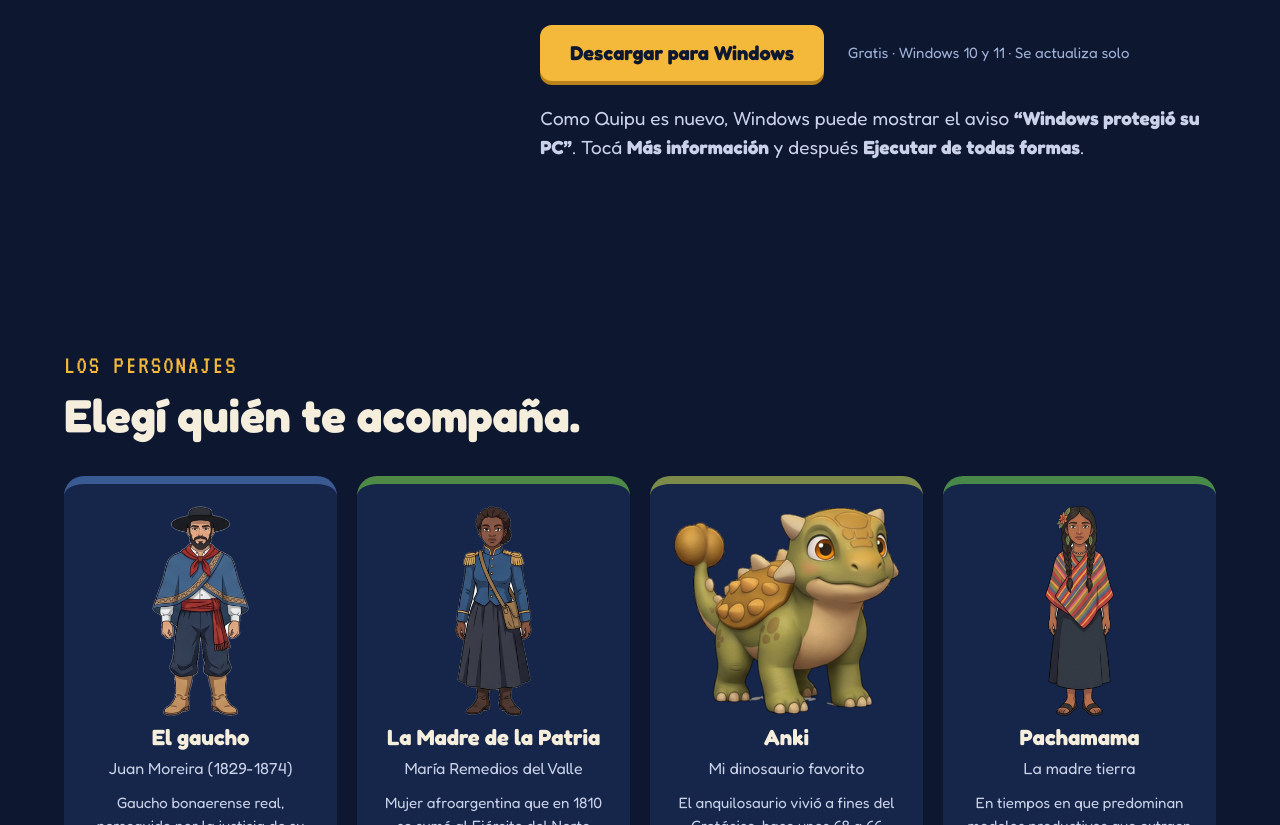
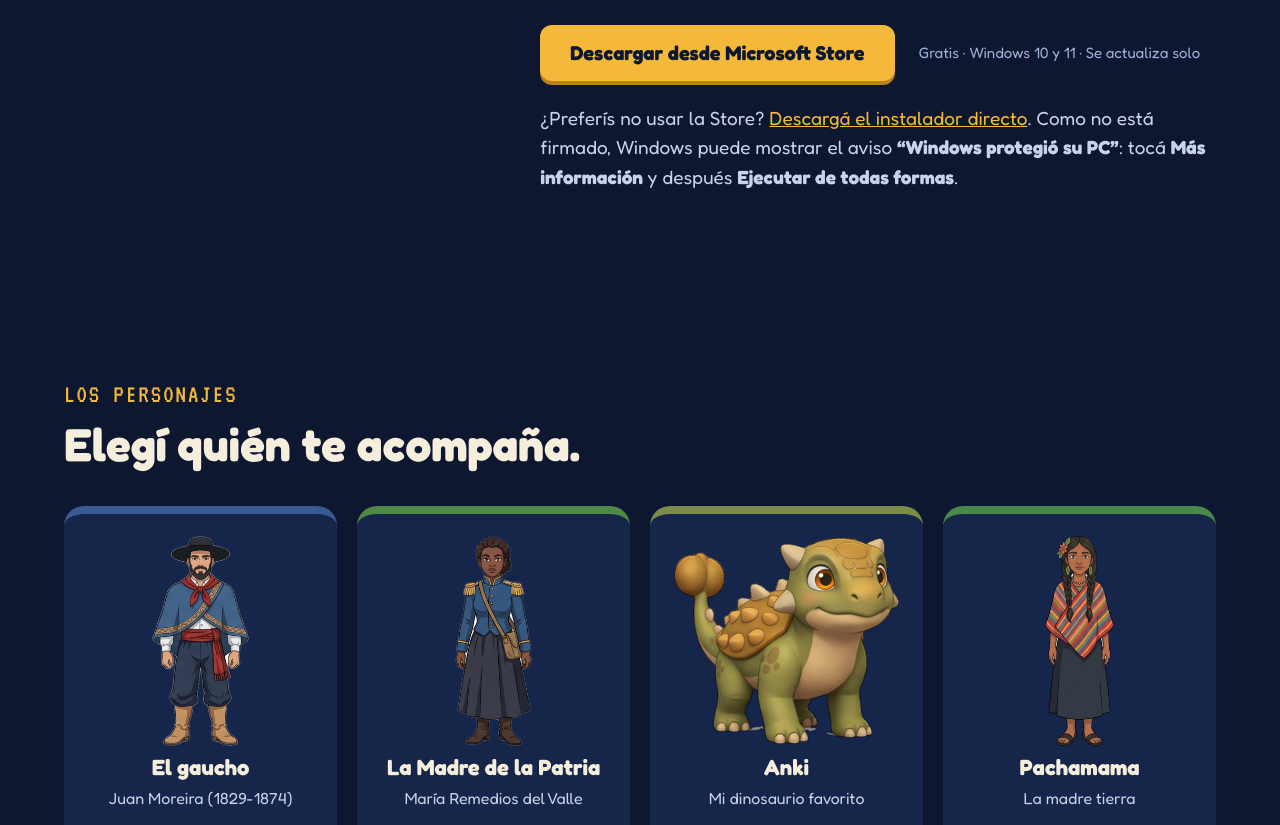
Before and after one commit to quipu-app/quipu-app.github.io, a plain HTML site: page index.html in a window 1280 px wide. Shown: the part 1940-2765 px from the top of the page. Drawn offline with Linux system fonts and the light colour scheme; no server answers.

Commit message:
Descarga principal desde la Microsoft Store

```diff
--- a/index.html
+++ b/index.html
@@ -157,11 +157,11 @@
         <div><b>Sonidos</b><span>Ambientes para concentrarte, con volumen para cada uno.</span></div>
         <div><b>Ajustes</b><span>Elegí tu personaje y la consola se viste con sus colores.</span></div>
       </div>
-      <div class="descarga">
-        <a class="boton" id="descargar" href="https://github.com/quipu-app/quipu-app.github.io/releases/latest/download/Instalar-Quipu.exe">Descargar para Windows</a>
+            <div class="descarga">
+        <a class="boton" id="descargar" href="https://apps.microsoft.com/detail/9MW60L67MV8W">Descargar desde Microsoft Store</a>
         <small>Gratis · Windows 10 y 11 · Se actualiza solo</small>
       </div>
-      <p class="aviso-windows">Como Quipu es nuevo, Windows puede mostrar el aviso <b>“Windows protegió su PC”</b>. Tocá <b>Más información</b> y después <b>Ejecutar de todas formas</b>.</p>
+      <p class="aviso-windows">¿Preferís no usar la Store? <a href="https://github.com/quipu-app/quipu-app.github.io/releases/latest/download/Instalar-Quipu.exe">Descargá el instalador directo</a>. Como no está firmado, Windows puede mostrar el aviso <b>“Windows protegió su PC”</b>: tocá <b>Más información</b> y después <b>Ejecutar de todas formas</b>.</p>
     </div>
   </section>
 
```
